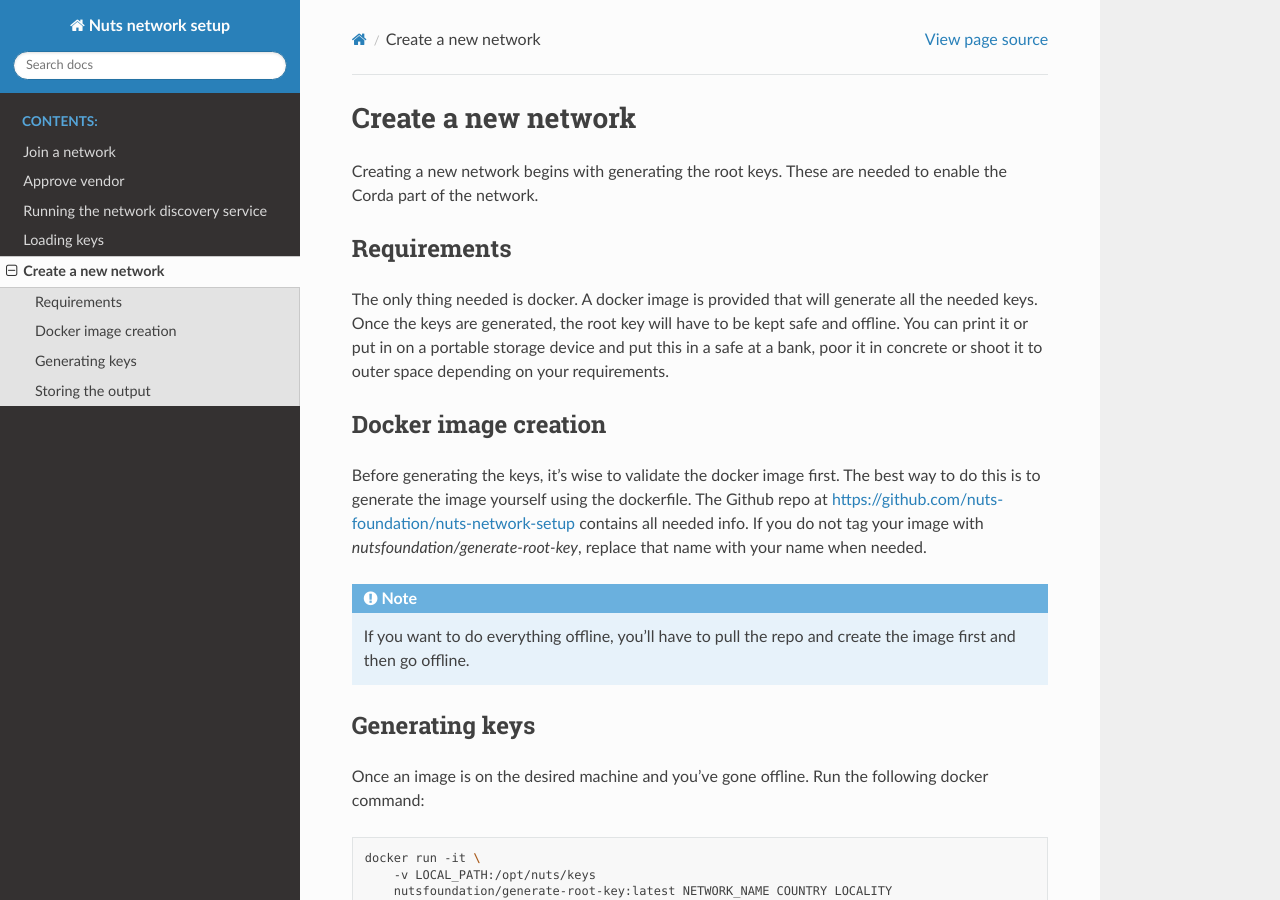
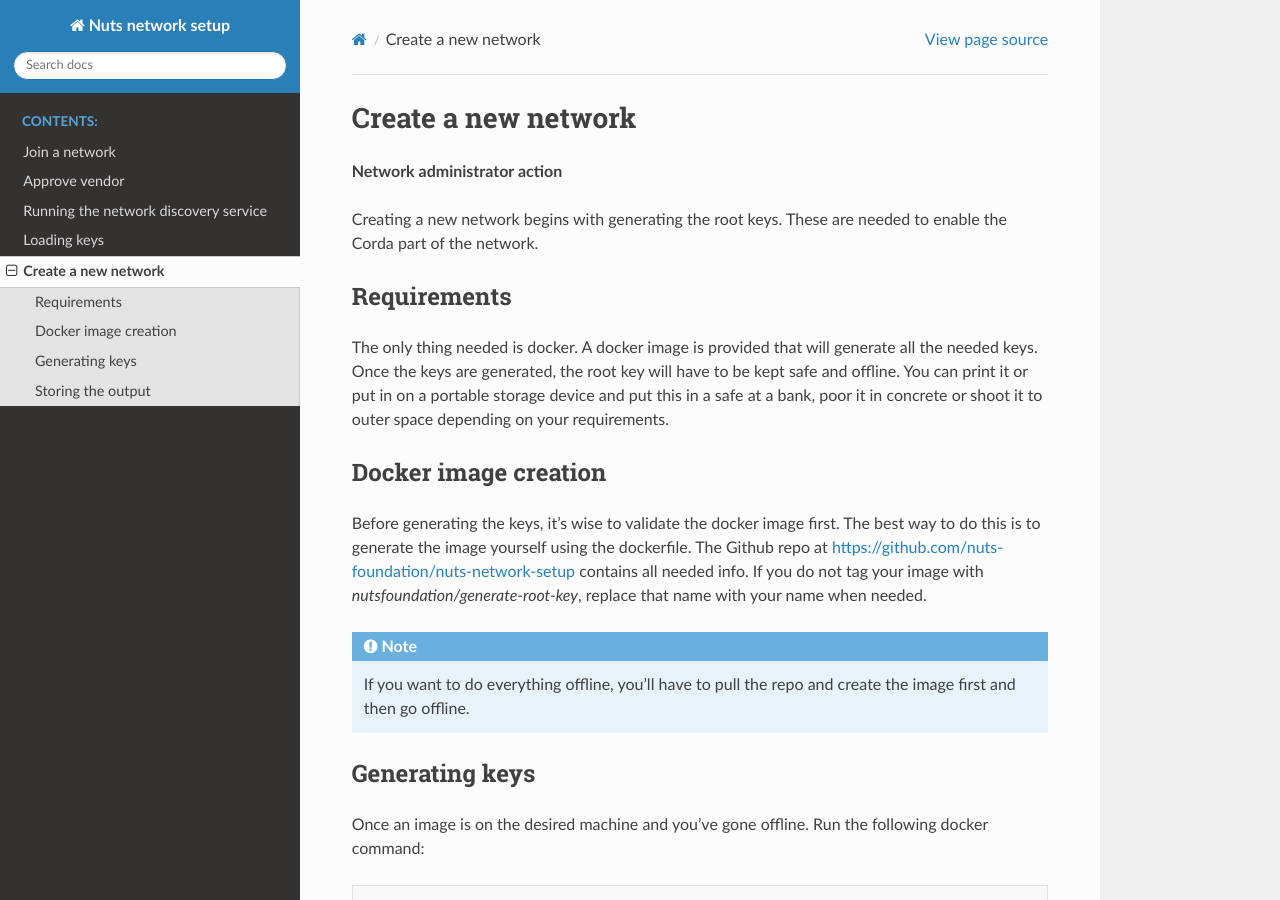
Before and after one commit to nuts-foundation/nuts-network-setup, a Sphinx documentation site: the page built from docs/pages/network/new.rst, in a window 1280 px wide and 900 px high. Built offline with Sphinx 7.4.7 and the Read the Docs theme 2.0.0, drawn with Linux system fonts in a browser that asks for light colours.

Commit message:
some minor things

```diff
--- a/docs/pages/network/applying.rst
+++ b/docs/pages/network/applying.rst
@@ -2,6 +2,8 @@
 
 Join a network
 ##############
+
+**Vendor action**
 
 To join a network, a CSR will have to be sent. A Corda node can generate this for you. To do this, you'll need the following directory structure:
 
@@ -45,4 +47,4 @@ Submit CSR
 
 When the docker container finishes running a ``csr.pem`` file will have been placed in the ``NODE_BASE_DIR`` directory. Send this file to the Nuts foundation.
 
-When you receive a zip package, you can continue with `Loading keys`_.
+When you receive a zip package, you can continue with :ref:`loading-keys`.
--- a/docs/pages/network/approve.rst
+++ b/docs/pages/network/approve.rst
@@ -2,6 +2,8 @@
 
 Approve vendor
 ##############
+
+**Network administrator action**
 
 As a network administrator, it's your job to approve requests from a vendor. Requests will be sent in the form of PEM-encoded *certificate signing requests*.
 
@@ -18,7 +20,7 @@ If all is correct, the applicant used the provided Docker images to generate the
 Approve the request
 *******************
 
-First make sure the discovery service is running with the correct keys! Check `Running the network discovery service`_.
+First make sure the discovery service is running with the correct keys! Check :ref:`Running the network discovery service`.
 
 The request can be approved by running the following:
 
--- a/docs/pages/network/discovery.rst
+++ b/docs/pages/network/discovery.rst
@@ -2,6 +2,8 @@
 
 Running the network discovery service
 #####################################
+
+**Network administrator action**
 
 In order to be able to support the network by signing new requests and generating the *networkParameters*, the **discovery** service is needed. https://github.com/nuts-foundation/nuts-discovery
 
--- a/docs/pages/network/loading.rst
+++ b/docs/pages/network/loading.rst
@@ -2,6 +2,8 @@
 
 Loading keys
 ############
+
+**Vendor action**
 
 You can unzip the file given by the network operator. This should result in the following structure:
 
--- a/docs/pages/network/new.rst
+++ b/docs/pages/network/new.rst
@@ -2,6 +2,8 @@
 
 Create a new network
 ####################
+
+**Network administrator action**
 
 Creating a new network begins with generating the root keys. These are needed to enable the Corda part of the network.
 
```
